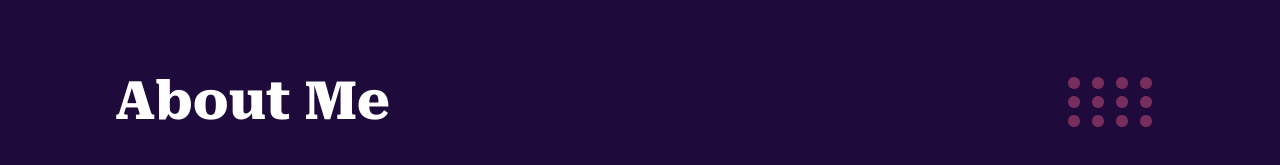
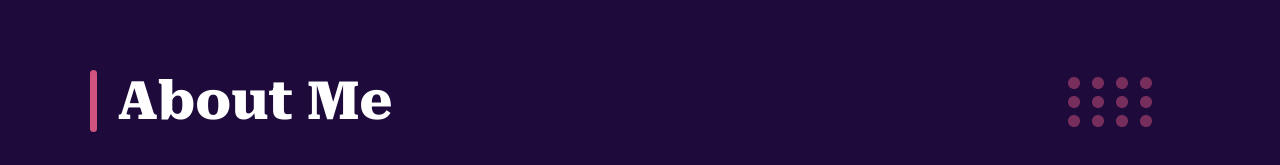
Before and after one commit to vskvasanth77/portfolio, a React (Create React App) app: page / in a window 1280 px wide. Shown: the part 765-930 px from the top of the page. Built offline with nearby package versions, Linux system fonts and the light colour scheme.

Commit message:
animation added to about header

```diff
--- a/src/Components/About.js
+++ b/src/Components/About.js
@@ -11,7 +11,10 @@ const About = () => {
     <>
       <div className="about_container">
         <div className="about_container_left">
-          <h1 className="about_header">About Me</h1>
+          <h1 className="about_header">
+            <span className="text">&nbsp;&nbsp;About Me</span>
+            <span className=" text text_hover">&nbsp;&nbsp;About Me</span>
+          </h1>
           <div className="about_container_left_content">
             <p className="about_p">
               Lorem ipsum dolor sit, amet consectetur adipisicing elit. Dolores
--- a/src/styles/About.css
+++ b/src/styles/About.css
@@ -12,11 +12,35 @@
   margin-left: 12rem;
 }
 .about_header {
+  font-family: "Roboto Serif", serif;
+  position: relative;
+  margin-left: -2.6rem;
+}
+.text {
   font-size: 5.5rem;
-  font-family: "Roboto Serif", serif;
+  position: relative;
+  color: white;
 }
+.text_hover {
+  position: absolute;
+  content: attr(data-text);
+  width: 0%;
+  inset: 0;
+  overflow: hidden;
+  transition: all 0.5s ease-in-out;
+  color: #d25380;
+  border-right: 0.8rem solid #d25380;
+  border-radius: 0.6rem;
+  -webkit-text-stroke: 1px #d25380;
+  cursor: pointer;
+}
+
+.text_hover:hover {
+  width: 40%;
+}
+
 .about_container_left_content {
-  margin-top: 4rem;
+  margin-top: 3rem;
 }
 
 .about_p {
@@ -80,6 +104,13 @@
     font-size: 2.8rem;
     margin-left: 2rem;
   }
+  .text {
+    font-size: 2.8rem;
+  }
+
+  .text_hover:hover {
+    width: 50%;
+  }
 
   .about_container_left_content {
     margin-top: 2rem;
```
